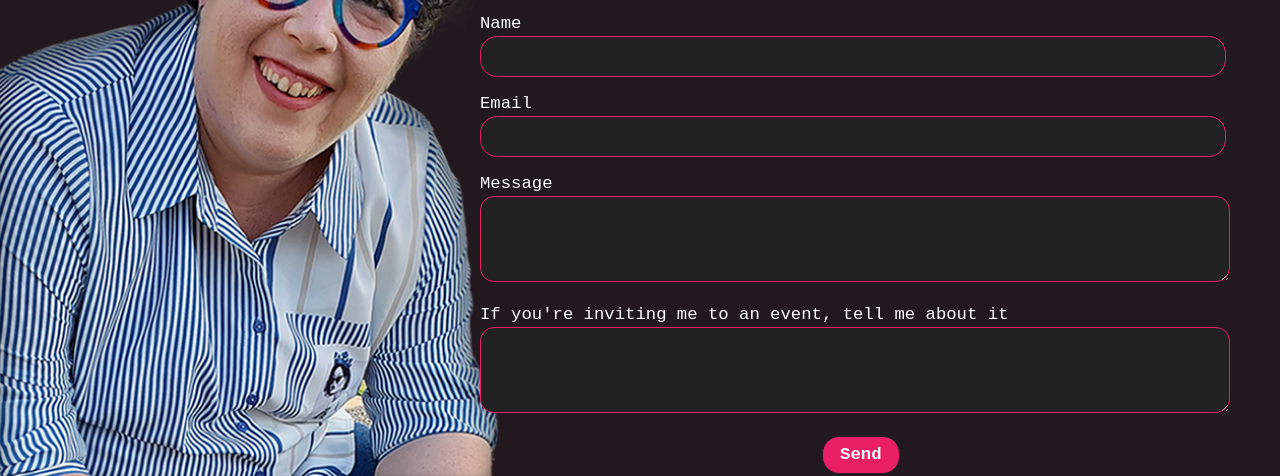
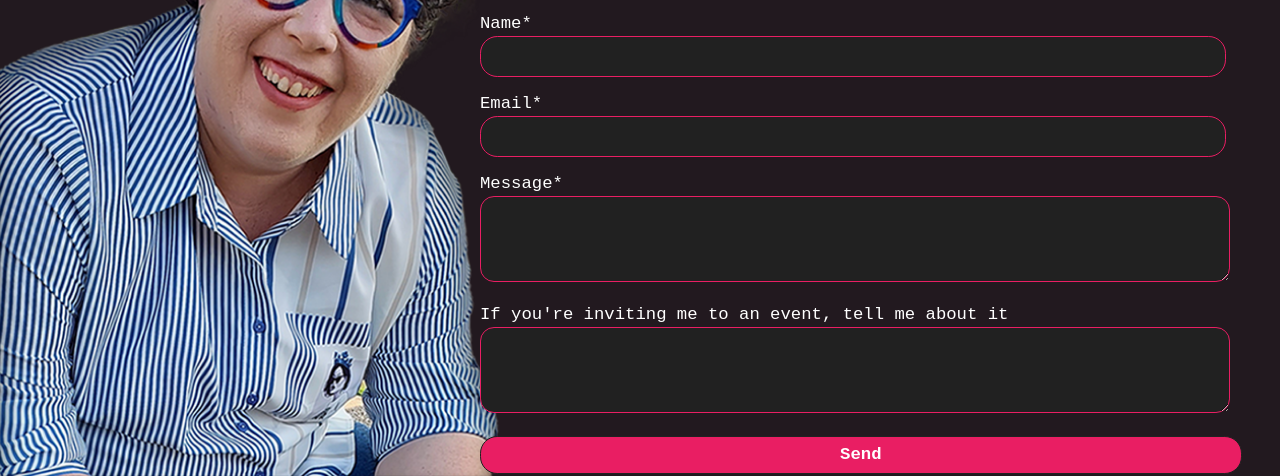
Before and after one commit to mooeypoo/technically.lol, an Astro site: page /invite in a window 1280 px wide. Shown: the part 324-800 px from the top of the page. Built offline with nearby package versions, Linux system fonts and the light colour scheme; Astro itself is replaced by a stand-in of ours.

Commit message:
Redo netlify form details based on another documentation

```diff
--- a/src/pages/invite.astro
+++ b/src/pages/invite.astro
@@ -6,8 +6,8 @@ import MainLayout from "../layouts/MainLayout.astro";
   <h1>Contact me</h1>
   <h2>... Talk nerdy to me</h2>
   <form
-    netlify-honeypot="bot-field"
     data-netlify="true"
+    netlify-honeypot
     name="Contact"
     method="POST"
     action="/success"
@@ -19,22 +19,20 @@ import MainLayout from "../layouts/MainLayout.astro";
     </p>
     <input type="hidden" name="form-name" value="Contact" />
     <div>
-      <label>Name</label><input type="text" name="name" />
+      <label>Name*</label><input type="text" name="name" required />
     </div>
     <div>
-      <label>Email</label><input type="email" name="email" />
+      <label>Email*</label><input type="email" name="email" required />
     </div>
     <div>
-      <label>Message</label>
-      <textarea name="message"></textarea>
+      <label>Message*</label>
+      <textarea name="message" required></textarea>
     </div>
     <div>
       <label>If you're inviting me to an event, tell me about it</label>
       <textarea name="event_details"></textarea>
     </div>
-    <div class="form-button">
-      <button type="submit">Send</button>
-    </div>
+    <button type="submit">Send</button>
   </form>
 </MainLayout>
 
@@ -101,11 +99,6 @@ import MainLayout from "../layouts/MainLayout.astro";
     color: #fff;
   }
 
-  .form-button {
-    display: flex;
-    justify-content: center;
-  }
-
   @media screen and (max-width: 750px) {
     h1 {
       font-size: 1.2em;
```
